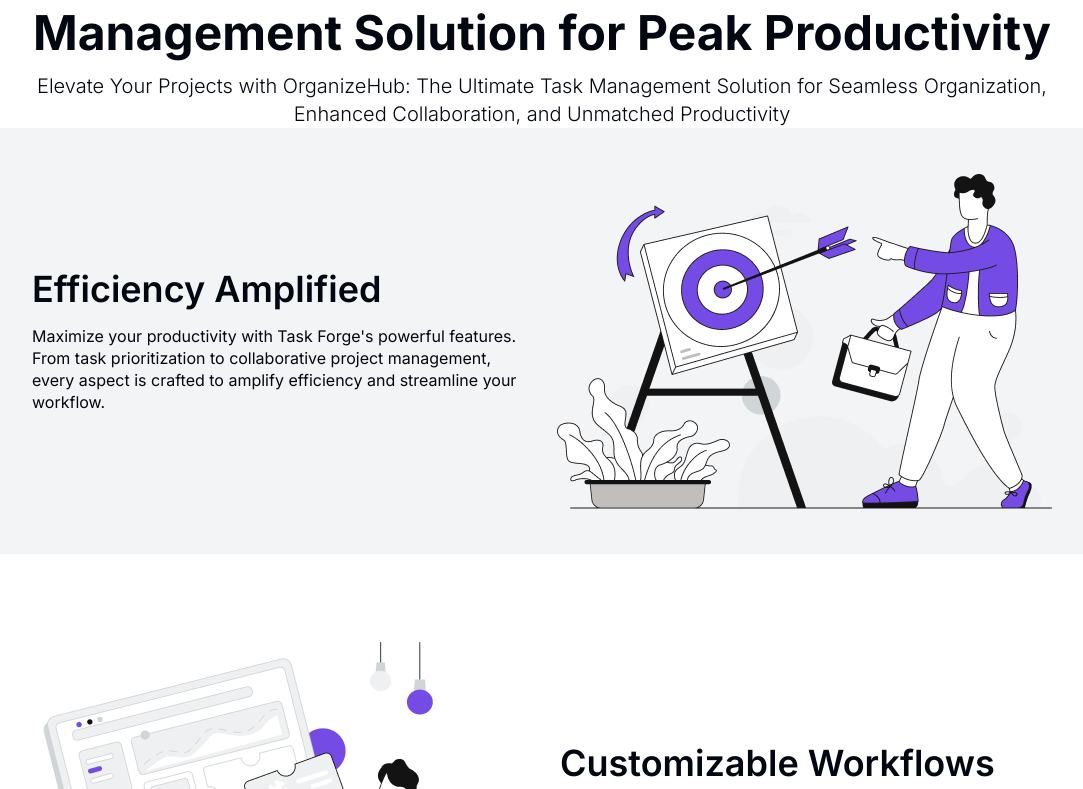
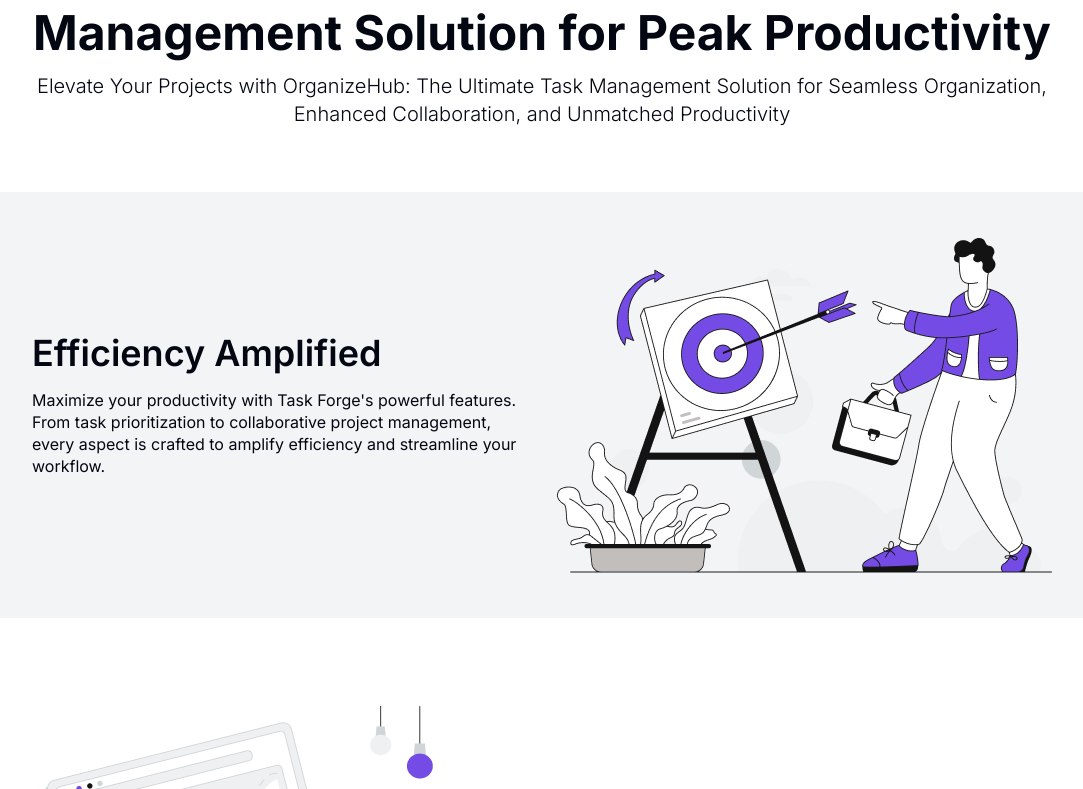
Before and after one commit to Lyvel/task-manager, a Next.js app: page / in a window 1280 px wide. Shown: the part 1511-2300 px from the top of the page, without its empty margins (98-1181 px from the left). Built offline with nearby package versions, Linux system fonts and the light colour scheme; no server answers.

Commit message:
Update landing-page-whyus.tsx

```diff
--- a/components/landing-page/landing-page-whyus.tsx
+++ b/components/landing-page/landing-page-whyus.tsx
@@ -15,7 +15,7 @@
         Solution for Seamless Organization, Enhanced Collaboration, and
         Unmatched Productivity
       </p>
-      <div className="flex flex-col gap-12">
+      <div className="flex flex-col gap-12 py-16">
         <div className="bg-secondary rounded-lg p-10 flex justify-between">
           <div className="flex flex-col justify-center gap-4 w-[492px]">
             <h1 className="text-4xl font-semibold">Efficiency Amplified</h1>
```
